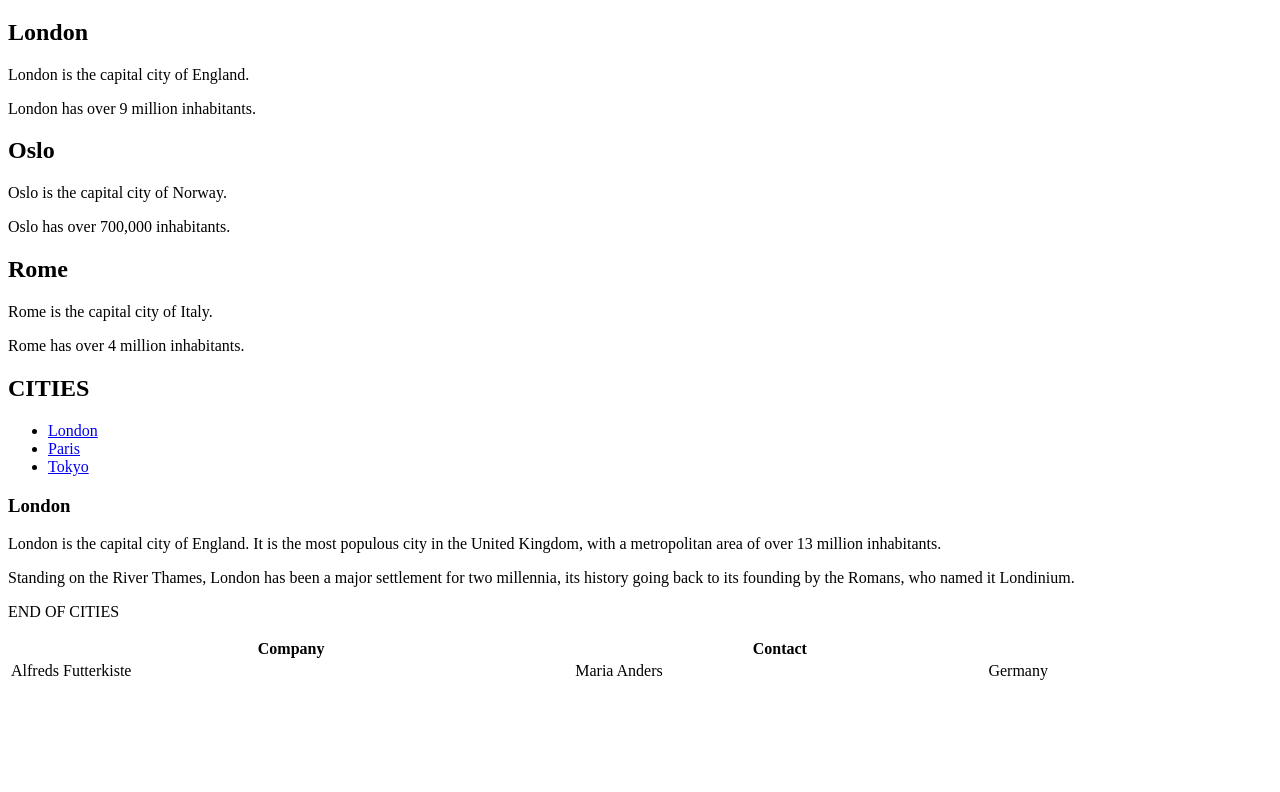
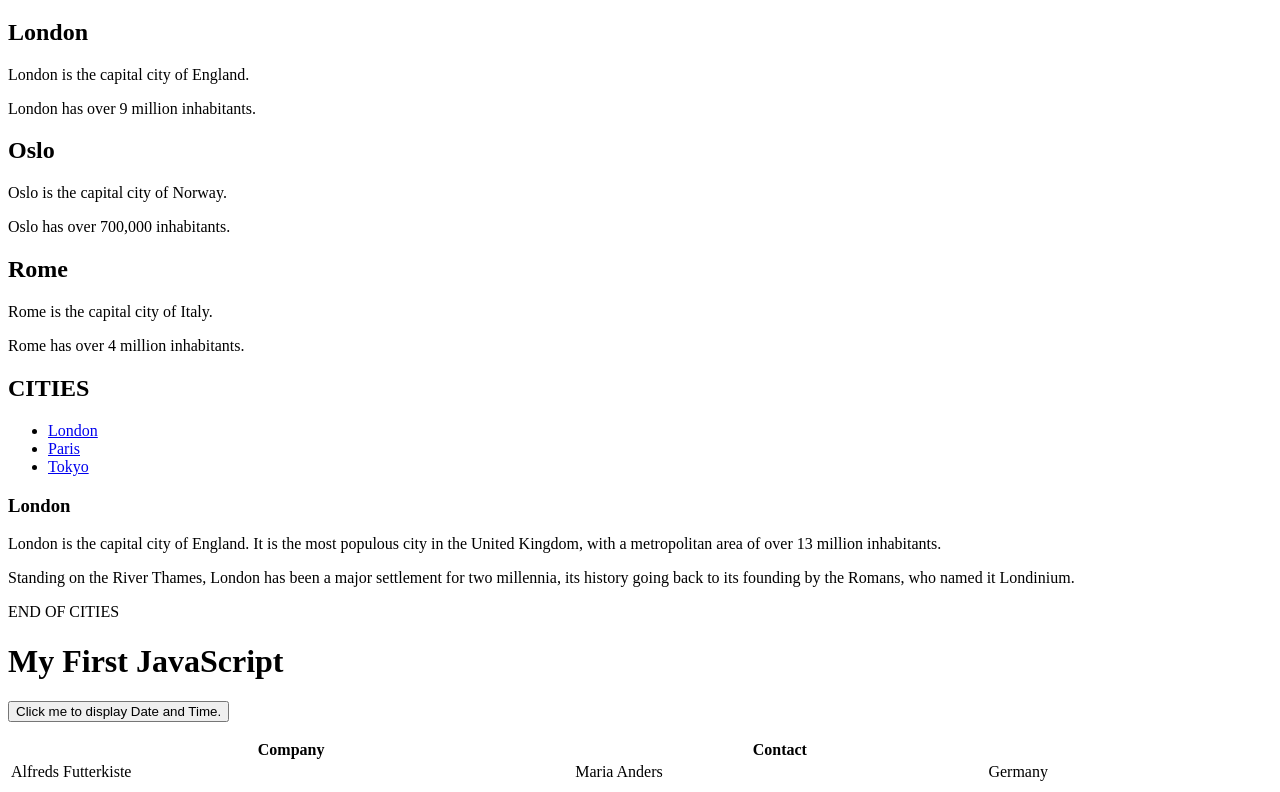
Before and after one commit to Patrickcudjoe1/-my-html-basics, a plain HTML site: page index.html in a window 1280 px wide. Shown: the part 1386-2178 px from the top of the page. Before the commit the page ends 2077 px from the top, so only its background shows below. Drawn offline with Linux system fonts and the light colour scheme.

Commit message:
Update index.html

```diff
--- a/index.html
+++ b/index.html
@@ -128,5 +128,13 @@
 <footer>
   <p>END OF CITIES</p>
 </footer>
+<!-- html java script-->
+      <h1>My First JavaScript</h1>
+
+<button type="button"
+onclick="document.getElementById('demo').innerHTML = Date()">
+Click me to display Date and Time.</button>
+
+<p id="demo"></p>
   </body>
 </html>
```
